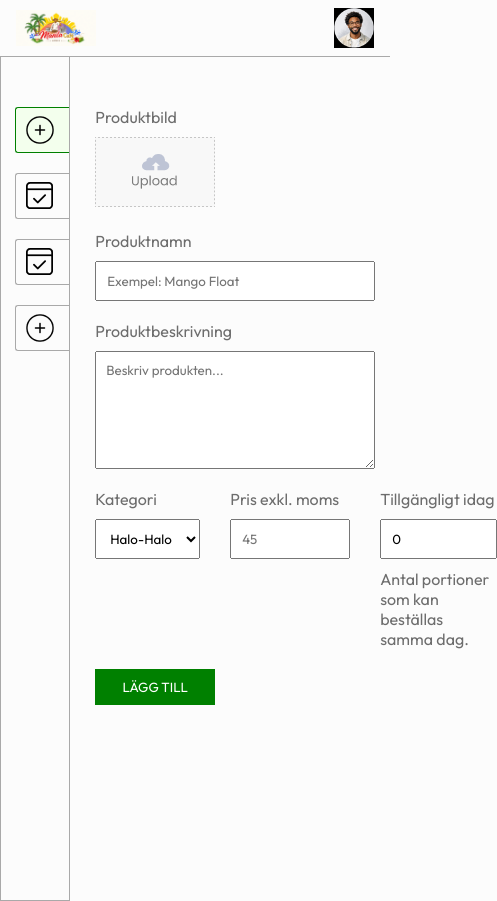
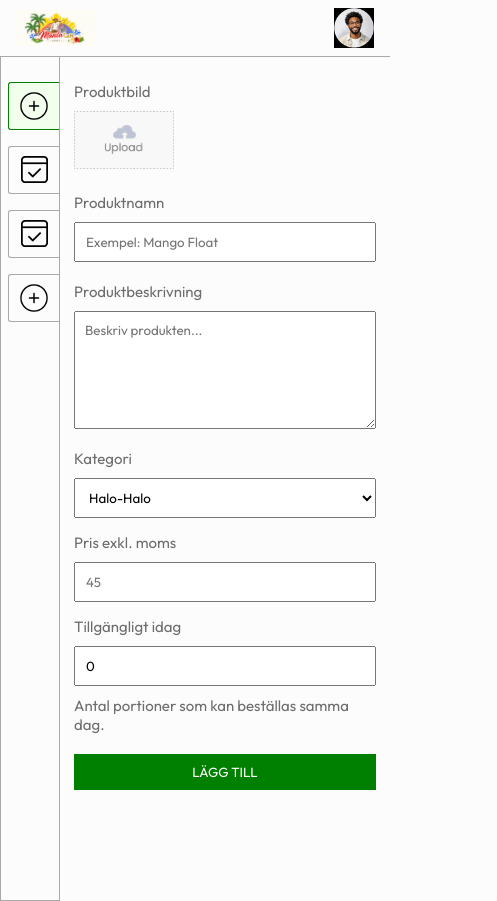
Before and after one commit to Manilacafe13/manilacafe, a React (Vite) app in the folder admin/: page /add in a window 390 px wide. Shown: the whole page, 497 px wide, since content can reach past the window. Built offline with nearby package versions, Linux system fonts and the light colour scheme; no server answers; sample sign-in values are in the browser's storage.

Commit message:
Improve admin sidebar and add page mobile layout

```diff
--- a/admin/src/components/Sidebar/Sidebar.css
+++ b/admin/src/components/Sidebar/Sidebar.css
@@ -1,33 +1,98 @@
 .sidebar{
     width: 18%;
+    min-width: 150px;
     min-height: 100vh;
+
+    flex-shrink: 0;
+
     border: 1.5px solid #a9a9a9;
     border-top: 0;
-    font-size: max(1vw,10px);
+
+    font-size: max(1vw, 10px);
 }
+
 .sidebar-options{
     padding-top: 50px;
     padding-left: 20%;
+
     display: flex;
     flex-direction: column;
+
     gap: 20px;
 }
+
 .sidebar-option{
     display: flex;
     align-items: center;
+
     gap: 12px;
+
     border: 1px solid #a9a9a9;
     border-right: 0;
+
     padding: 8px 10px;
-    border-radius: 3px 0px 0px 3px;
+
+    border-radius: 3px 0 0 3px;
+
     cursor: pointer;
 }
+
 .sidebar-option.active{
     background-color: #f3ffed;
     border-color: green;
 }
-@media (max-width:900px) {
+
+
+/* ============================= */
+/* TABLET */
+/* ============================= */
+
+@media (max-width:900px){
+
+    .sidebar{
+        width: 72px;
+        min-width: 72px;
+    }
+
+    .sidebar-options{
+        padding-top: 35px;
+        padding-left: 10px;
+
+        gap: 16px;
+    }
+
+    .sidebar-option{
+        justify-content: center;
+
+        padding: 10px 8px;
+        gap: 0;
+    }
+
     .sidebar-option p{
         display: none;
     }
+
 }
+
+
+/* ============================= */
+/* SMALL MOBILE */
+/* ============================= */
+
+@media (max-width:500px){
+
+    .sidebar{
+        width: 60px;
+        min-width: 60px;
+    }
+
+    .sidebar-options{
+        padding-left: 7px;
+        padding-top: 25px;
+    }
+
+    .sidebar-option{
+        padding: 9px 6px;
+    }
+
+}
--- a/admin/src/pages/Add/Add.css
+++ b/admin/src/pages/Add/Add.css
@@ -1,7 +1,12 @@
 .add{
-    width: 70%;
-    margin-left: max(5vw,25px);
+    flex: 1;
+    min-width: 0;
+    width: auto;
+
+    margin-left: max(5vw, 25px);
+    margin-right: max(5vw, 25px);
     margin-top: 50px;
+
     color: #6d6d6d;
     font-size: 16px;
 }
@@ -10,15 +15,17 @@
     display: flex;
     flex-direction: column;
     gap: 20px;
+    width: 100%;
 }
 
 .add-img-upload img{
     width: 120px;
+    max-width: 100%;
 }
 
 .add-product-name,
 .add-product-description{
-    width: max(40%,280px);
+    width: min(500px, 100%);
 }
 
 .add-product-name input,
@@ -30,19 +37,108 @@
 .add-category-price{
     display: flex;
     gap: 30px;
+    flex-wrap: wrap;
 }
 
 .add-category-price select,
 .add-category-price input{
-    max-width: 120px;
+    width: 120px;
+    max-width: 100%;
     padding: 10px;
 }
 
 .add-btn{
-    max-width: 120px;
+    width: 120px;
+    max-width: 100%;
+
     border: none;
     padding: 10px;
+
     background-color: green;
     color: white;
+
     cursor: pointer;
 }
+
+
+/* ============================= */
+/* TABLET */
+/* ============================= */
+
+@media (max-width:900px){
+
+    .add{
+        margin-left: 25px;
+        margin-right: 25px;
+        margin-top: 40px;
+    }
+
+}
+
+
+/* ============================= */
+/* MOBILE */
+/* ============================= */
+
+@media (max-width:600px){
+
+    .add{
+        margin-left: 18px;
+        margin-right: 18px;
+        margin-top: 30px;
+
+        font-size: 15px;
+    }
+
+    .add-product-name,
+    .add-product-description{
+        width: 100%;
+    }
+
+    .add-category-price{
+        gap: 15px;
+    }
+
+    .add-category-price > div{
+        flex: 1 1 120px;
+        min-width: 0;
+    }
+
+    .add-category-price select,
+    .add-category-price input{
+        width: 100%;
+    }
+
+}
+
+
+/* ============================= */
+/* SMALL MOBILE */
+/* ============================= */
+
+@media (max-width:420px){
+
+    .add{
+        margin-left: 14px;
+        margin-right: 14px;
+        margin-top: 25px;
+    }
+
+    .add-img-upload img{
+        width: 100px;
+    }
+
+    .add-category-price{
+        flex-direction: column;
+    }
+
+    .add-category-price > div{
+        width: 100%;
+        flex: none;
+    }
+
+    .add-btn{
+        width: 100%;
+    }
+
+}
```
